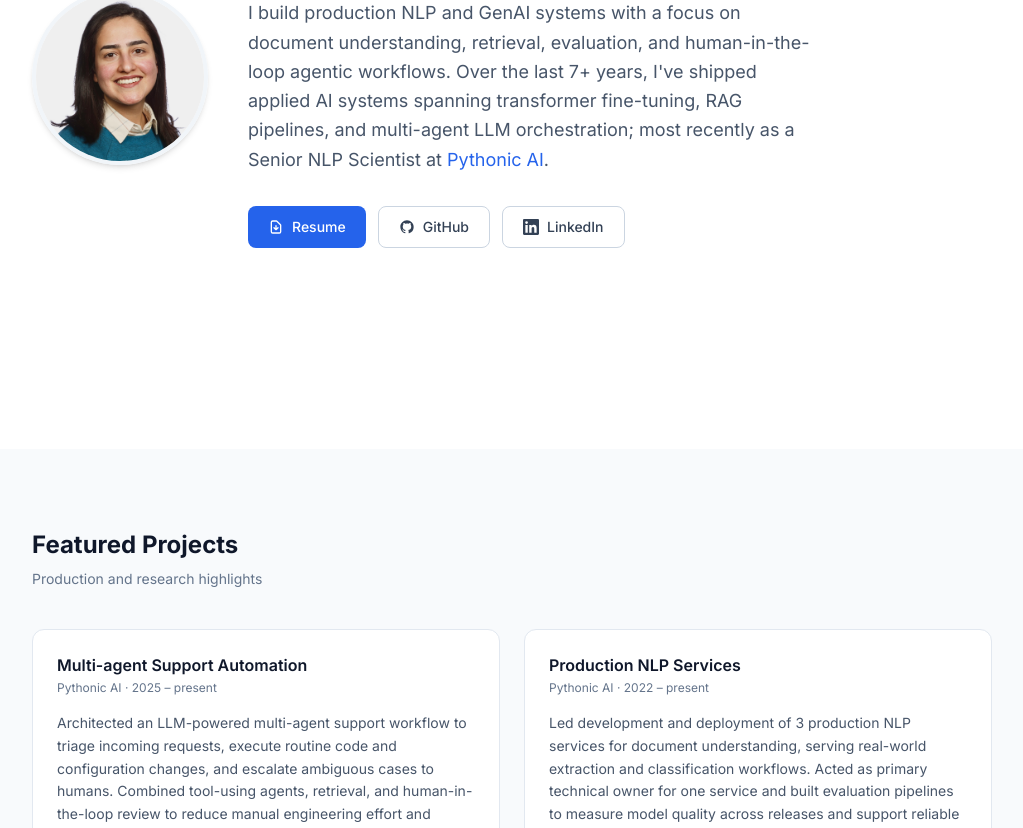
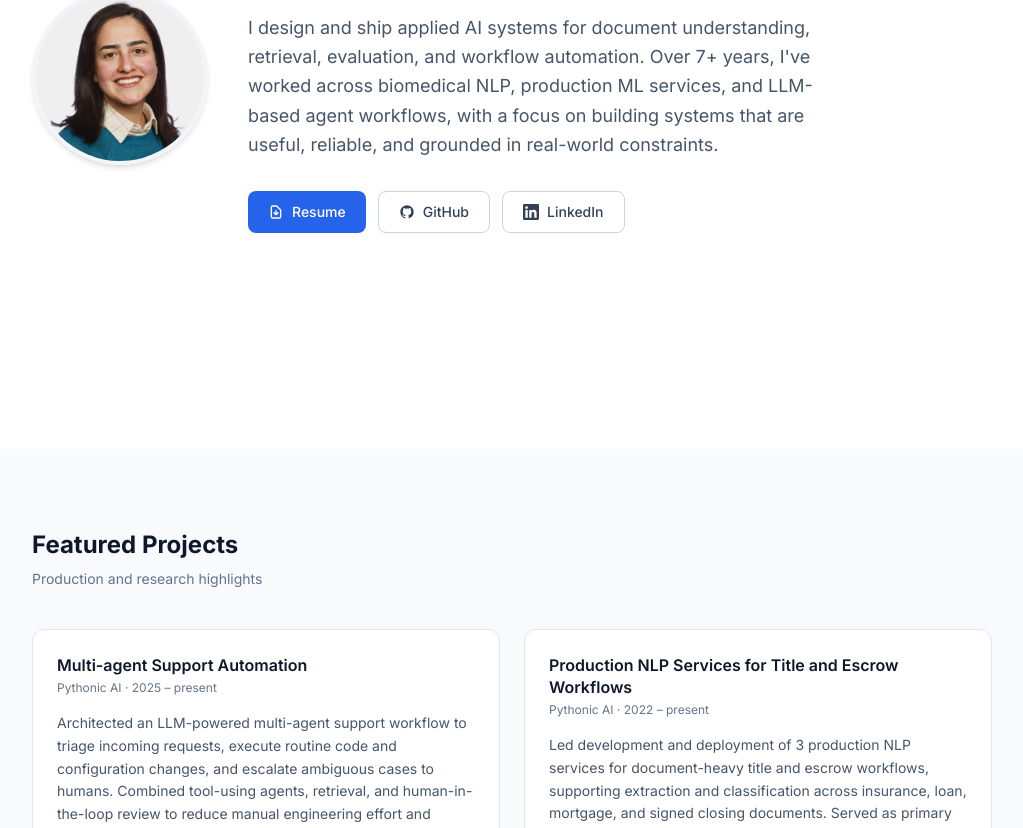
Before and after one commit to fatemerhmi/fatemerhmi.github.io, a Next.js app: page / in a window 1280 px wide. Shown: the part 352-1180 px from the top of the page, without its empty margins (128-1151 px from the left). Built offline with nearby package versions, Linux system fonts and the light colour scheme.

Commit message:
Refine resume site positioning and domain specificity

```diff
--- a/components/FeaturedProjects.tsx
+++ b/components/FeaturedProjects.tsx
@@ -9,11 +9,11 @@ const projects = [
     links: [],
   },
   {
-    title: "Production NLP Services",
+    title: "Production NLP Services for Title and Escrow Workflows",
     period: "2022 – present",
     org: "Pythonic AI",
     description:
-      "Led development and deployment of 3 production NLP services for document understanding, serving real-world extraction and classification workflows. Acted as primary technical owner for one service and built evaluation pipelines to measure model quality across releases and support reliable iteration.",
+      "Led development and deployment of 3 production NLP services for document-heavy title and escrow workflows, supporting extraction and classification across insurance, loan, mortgage, and signed closing documents. Served as primary technical owner for one service and built evaluation pipelines to measure model quality across releases and support reliable iteration.",
     stack: ["Python", "PyTorch", "Transformers", "Docker", "REST APIs", "MLflow"],
     links: [],
   },
--- a/components/Hero.tsx
+++ b/components/Hero.tsx
@@ -31,21 +31,11 @@ export default function Hero() {
               Fatemeh Rahimi
             </h1>
             <p className="text-lg text-slate-600 max-w-xl mb-8 leading-relaxed">
-              I build production NLP and GenAI systems with a focus on document
-              understanding, retrieval, evaluation, and human-in-the-loop
-              agentic workflows. Over the last 7+ years, I&apos;ve shipped applied AI
-              systems spanning transformer fine-tuning, RAG pipelines, and
-              multi-agent LLM orchestration; most recently as a Senior NLP
-              Scientist at{" "}
-              <a
-                href="https://www.pythonic.ai/"
-                target="_blank"
-                rel="noopener noreferrer"
-                className="text-blue-600 hover:underline"
-              >
-                Pythonic AI
-              </a>
-              .
+              I design and ship applied AI systems for document understanding,
+              retrieval, evaluation, and workflow automation. Over 7+ years,
+              I&apos;ve worked across biomedical NLP, production ML services, and
+              LLM-based agent workflows, with a focus on building systems that
+              are useful, reliable, and grounded in real-world constraints.
             </p>
 
             {/* CTAs */}
--- a/components/WorkExperience.tsx
+++ b/components/WorkExperience.tsx
@@ -6,9 +6,9 @@ const jobs = [
     location: "Milwaukee, WI, US (Remote)",
     period: "Feb 2022 – Present",
     bullets: [
-      "Led development and deployment of 3 production NLP services for document understanding; served as primary technical owner for one",
+      "Led development and deployment of 3 production NLP services for title and escrow workflows, enabling extraction and classification across insurance, loan, mortgage, and signed closing documents; served as primary technical owner for one",
       "Architected an LLM-powered multi-agent workflow with tool orchestration and human-in-the-loop escalation to automate support email triage and resolution",
-      "Built evaluation pipelines for LLM agents, measuring tool-calling correctness and workflow quality to support more reliable iteration across releases",
+      "Built evaluation pipelines for LLM agents and production NLP systems, measuring tool-calling correctness and model quality to support more reliable iteration across releases",
       "Developed automation tooling to streamline internal workflows across data labeling, sprint planning, and QA",
       "Coordinated cross-functional annotation workflows and mentored team members on NLP and applied AI best practices",
     ],
```
